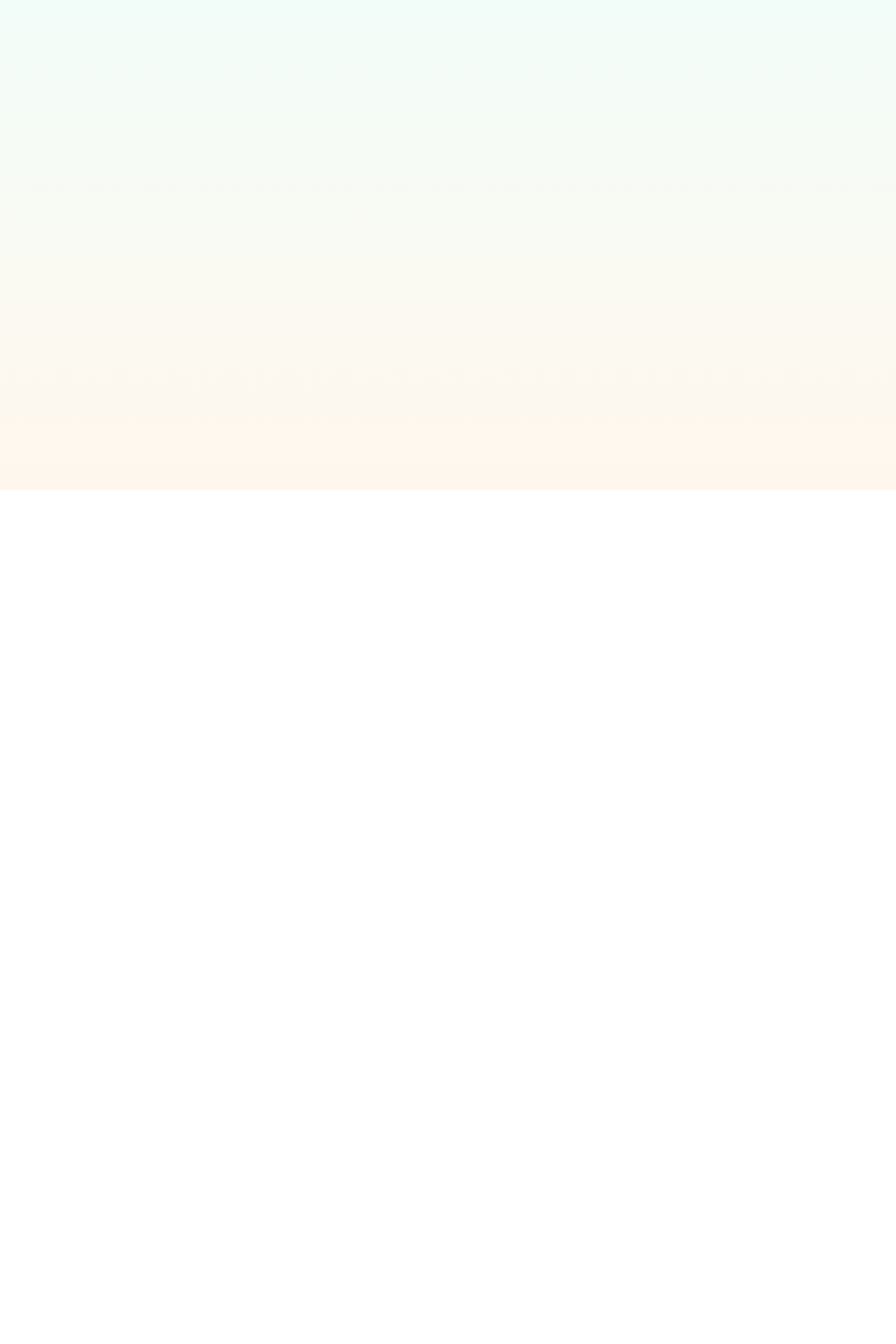
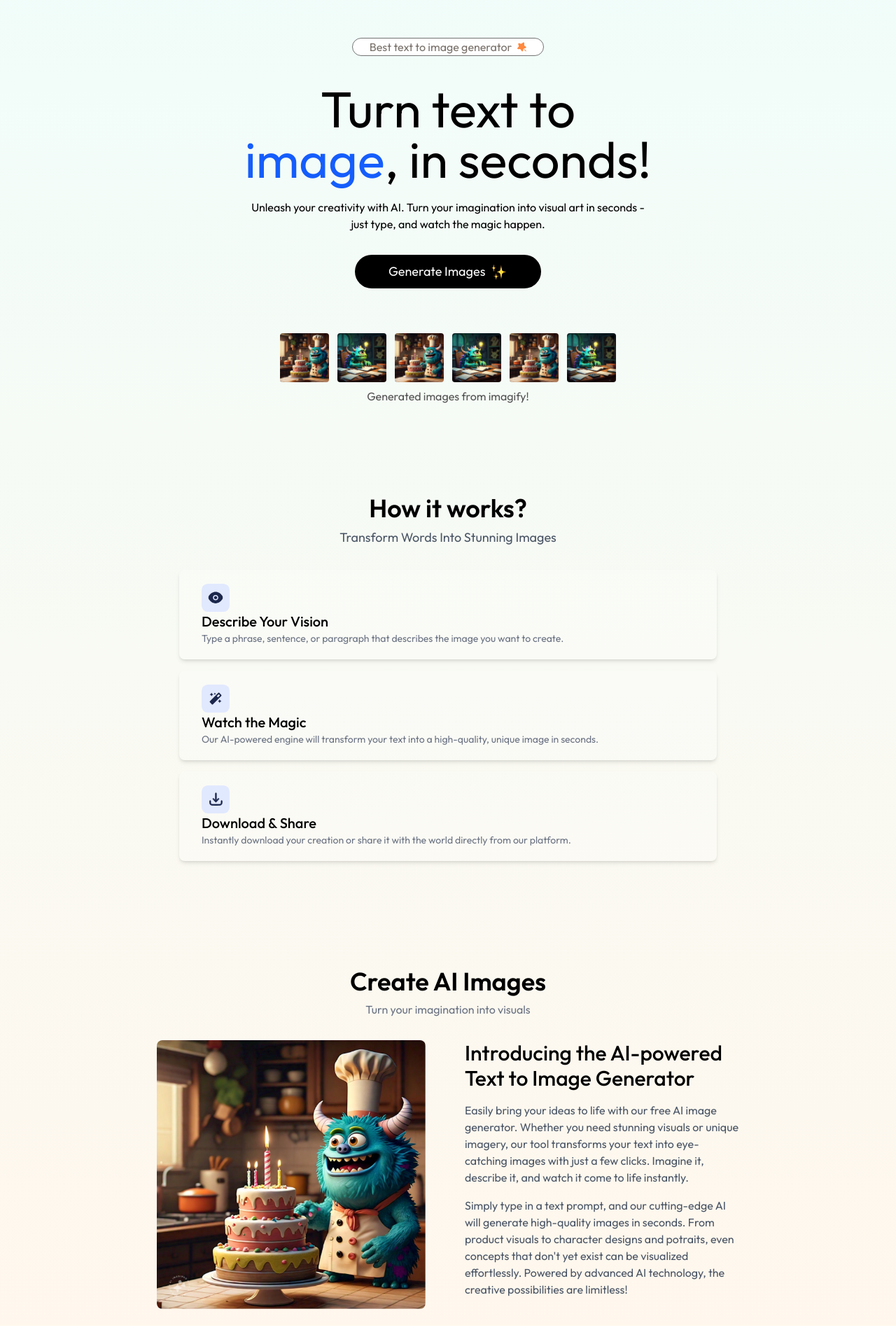
Before and after one commit to helios-2805/imagify, a React (Vite) app in the folder client/: page / in a window 1280 px wide. Shown: the part 100-2020 px from the top of the page at 70% size. Before the commit the page ends 800 px from the top, so only its background shows below. Built offline with nearby package versions, Linux system fonts and the light colour scheme.

Commit message:
Add Description, Header, Steps, and Testimonials components to Home page

```diff
--- /dev/null
+++ b/client/src/components/Description.jsx
@@ -0,0 +1,33 @@
+import { assets } from '../assets/assets'
+
+const Description = () => {
+  return (
+    <div className='flex flex-col items-center justify-center my-24 p-6 md:px-28'>
+
+      <h1 className='text-3xl sm:text-4xl font-semibold mb-2'>Create AI Images</h1>
+
+      <p className='text-gray-500 mb-8'>Turn your imagination into visuals</p>
+
+      <div className='flex flex-col gap-5 md:gap-14 md:flex-row items-center'>
+        <img src={ assets.sample_img_1 } alt="smpl img1" className='
+        w-80 xl:w-96 rounded-lg
+        '/>
+        <div>
+          <h2 className='text-3xl font-medium max-w-lg mb-4 '>Introducing the AI-powered Text to Image Generator</h2>
+
+          <p className='text-gray-600 mb-4'>Easily bring your ideas to life with our free AI image generator. Whether you need stunning visuals or unique
+            imagery, our tool transforms your text into eye-catching images with just a few clicks. Imagine it, describe it,
+            and watch it come to life instantly.
+          </p>
+          <p className='text-gray-600 mb-4'>
+            Simply type in a text prompt, and our cutting-edge AI will generate high-quality images in seconds. From product
+            visuals to character designs and potraits, even concepts that don't yet exist can be visualized effortlessly.
+            Powered by advanced AI technology, the creative possibilities are limitless!
+          </p>
+        </div>
+      </div>
+    </div>
+  )
+}
+
+export default Description
--- /dev/null
+++ b/client/src/components/Header.jsx
@@ -0,0 +1,43 @@
+import { assets } from "../assets/assets"
+
+const Header = () => {
+  return (
+    <div className="flex flex-col justify-center items-center text-center my-20">
+
+      <div className=
+      "text-stone-500 inline-flex text-center gap-2 bg-white px-6 py-1 rounded-full border border-neutral-500 whitespace-nowrap">
+        <p className="leading-none">Best text to image generator</p>
+        <img src={ assets.star_icon } alt="Star icon"/>
+      </div>
+
+      <h1 className="
+      text-4xl max-w-[300px] sm:text-7xl sm:max-w-[590px] mx-auto mt-10 text-center
+      ">Turn text to <span className="text-blue-600">image</span>, in seconds!</h1>
+
+      <p className="text-center max-w-xl mx-auto mt-5">Unleash your creativity with AI. Turn your imagination into
+        visual art in seconds - just type, and watch the magic happen.</p>
+
+      <button className="
+      sm:text-lg text-white bg-black w-auto mt-8 px-12 py-2.5 flex items-center gap-2 rounded-full cursor-pointer
+      ">
+        Generate Images
+        <img className="h-6"
+        src={ assets.star_group } alt="Star-group img"/>
+
+      </button>
+
+      <div className="flex flex-wrap justify-center mt-16 gap-3">
+        {Array(6).fill('').map( (item, index) => (
+          <img className="
+            rounded hover:scale-105 transition-all duration-300 cursor-pointer max-sm:w-10
+          " src= { index % 2 === 0 ? assets.sample_img_1 : assets.sample_img_2}
+          alt="img1" key={ index } width={70}/>
+        ))}
+      </div>
+
+      <p className="mt-2 text-neutral-600">Generated images from imagify!</p>
+    </div>
+  )
+}
+
+export default Header
--- /dev/null
+++ b/client/src/components/Steps.jsx
@@ -0,0 +1,27 @@
+import { stepsData } from '../assets/assets'
+
+const Steps = () => {
+  return (
+    <div className='flex flex-col items-center justify-center my-32'>
+      <h1 className='text-3xl sm:text-4xl font-semibold mb-2'>How it works?</h1>
+
+      <p className='text-lg text-gray-600 mb-8 '>Transform Words Into Stunning Images</p>
+
+      <div className='space-y-4 w-full max-w-3xl text-sm'>
+        { stepsData.map((item, index) => (
+          <div key={ index }
+          className='flex-items-center gap-4 p-5 px-8 bg-white/20
+          shadow-md cursor-pointer hover:scale-[1.02] transition-all duration-300 rounded-lg'>
+            <img width={40} src= { item.icon } alt="item icon" />
+            <div>
+              <h2 className='text-xl font-medium'>{ item.title }</h2>
+              <p className='text-gray-500'>{ item.description }</p>
+            </div>
+          </div>
+        )) }
+      </div>
+    </div>
+  )
+}
+
+export default Steps
--- /dev/null
+++ b/client/src/components/Testimonials.jsx
@@ -0,0 +1,12 @@
+
+
+
+const Testimonials = () => {
+  return (
+    <div>
+
+    </div>
+  )
+}
+
+export default Testimonials
--- a/client/src/pages/Home.jsx
+++ b/client/src/pages/Home.jsx
@@ -1,9 +1,15 @@
-import React from 'react'
+import Description from '../components/Description'
+import Header from '../components/Header'
+import Steps from '../components/Steps'
+import Testimonials from '../components/Testimonials'
 
 const Home = () => {
   return (
     <div>
-
+      <Header />
+      <Steps />
+      <Description />
+      <Testimonials />
     </div>
   )
 }
```
